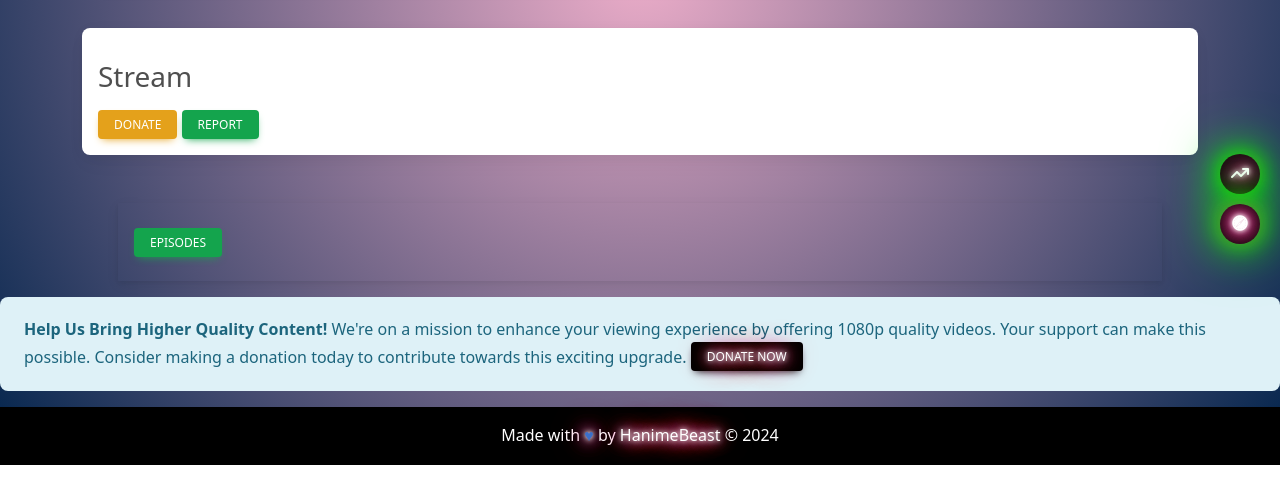
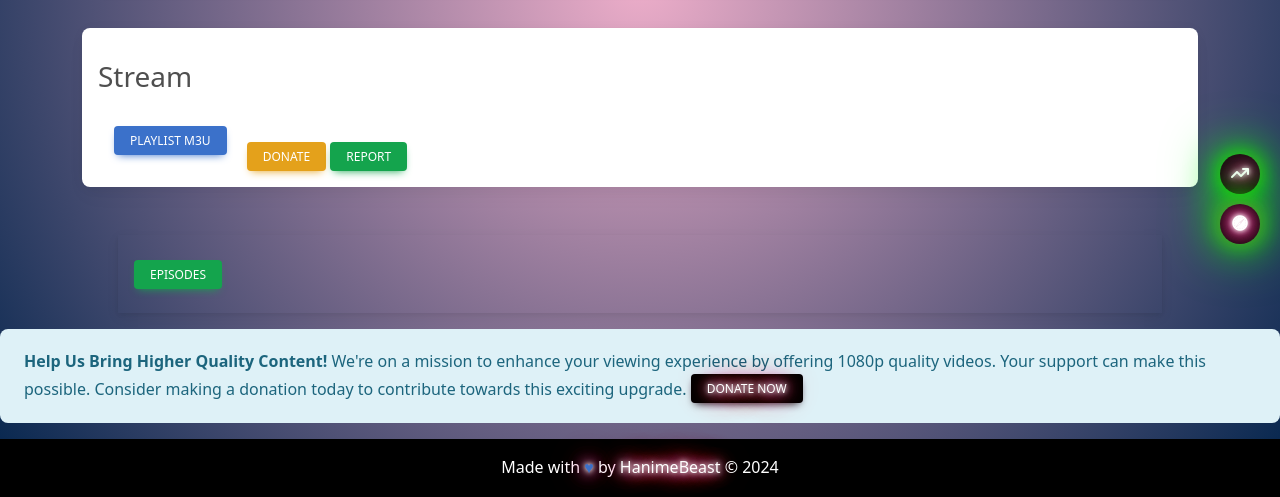
Before and after one commit to hanimebeast/hanime, a Flask app: page /video/1 in a window 1280 px wide. Shown: the part 536-1033 px from the top of the page. Before the commit the page ends 1001 px from the top, so only its background shows below. Run offline with Flask 3, Linux system fonts and the light colour scheme; data that the repository does not hold is empty; some libraries are stand-ins or nearby versions.

Commit message:
m3u update

```diff
--- a/main.py
+++ b/main.py
@@ -1,8 +1,7 @@
-from flask import Flask, jsonify, render_template, request, redirect, url_for
+from flask import Flask, Response, jsonify, render_template, request, redirect, url_for
 import requests
 import secrets
 import json
-from fake_useragent import UserAgent
 import os
 
 
@@ -149,5 +148,46 @@ def log_request():
     return "logged!"
 
 
+
+def generate_m3u(dictionaries):
+    m3u_content = ''
+    for entry in dictionaries:
+        title = entry.get('title', 'Unknown Title')
+        img_url = entry.get('img_url', '')
+        m3u8_link = entry.get('m3u8_link', '')
+
+        m3u_content += f'#EXTINF:-1 tvg-id="{title}" tvg-name="{title}" tvg-logo="{img_url}", {title}\n'
+        m3u_content += f'{m3u8_link}\n'
+
+    return m3u_content
+
+@app.route('/<path:content>/playlist.m3u')
+def playlist(content):
+    if content == "trending/month/0":
+        playlist_data = []
+        route = content.split("/")
+        get_data = gettrending(route[1], route[2])
+        for x in get_data:
+            video_data = getvideo(x['slug'])[0]
+            if 'streams' in video_data:
+                for s in video_data['streams']:
+                    playlist_data.append({'title': f"{x['name']} - {s['height']}", 'img_url': x['cover_url'], 'm3u8_link':s['link']})
+        filename=content
+    else:
+        playlist_data = []
+        route = content.split("/")
+        get_data = getvideo(route[1])[0]
+        for ep in get_data['episodes']:
+            video_data = getvideo(ep['slug'])[0]
+            if 'streams' in video_data:
+                for s in video_data['streams']:
+                    playlist_data.append({'title': f"{video_data['name']} - {s['height']}", 'img_url': video_data['cover_url'], 'm3u8_link':s['link']})
+        filename=route[1]
+    m3u_content = generate_m3u(playlist_data)
+
+    return Response(m3u_content, mimetype='audio/x-mpegurl', headers={'Content-Disposition': f'attachment; filename={filename}.m3u'})
+
+
+
 if __name__ == "__main__":
     app.run(host="0.0.0.0",port="8000")
--- a/templates/trending.html
+++ b/templates/trending.html
@@ -9,6 +9,7 @@
 <div class="container px-4 px-lg-5 mt-5">
     <div class="navbar navbar-expand-lg">
         <button class="btn-success btn btn-sm m-3">Trending : {{ time }}</button>
+        <a class="btn-primary btn btn-sm m-3" href="{{ request.url }}/playlist.m3u"> Playlist m3u </a>
         <div class="btn-group" role="group">
         <a href="/trending/day/0" class="btn btn-black btn-sm">Daily</a>
         <a href="/trending/week/0" class="btn btn-black btn-sm">Weekly</a>
--- a/templates/video.html
+++ b/templates/video.html
@@ -162,6 +162,8 @@
     {% endif %}
 {% endfor %}
                 </div>
+        <a class="btn-primary btn btn-sm m-3" href="{{ request.url }}/playlist.m3u"> Playlist m3u </a>
+
                 <a href="https://www.buymeacoffee.com/immodded" class="btn btn-warning btn-sm">Donate</a>
           <a href="https://t.me/immodded" class="btn btn-success btn-sm">Report</a>
             </div>
```
